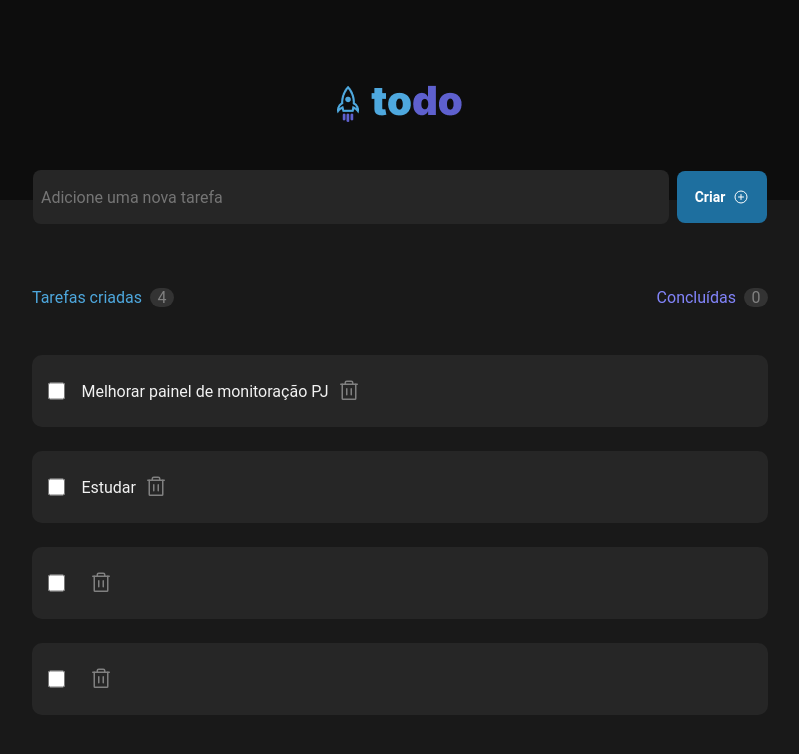
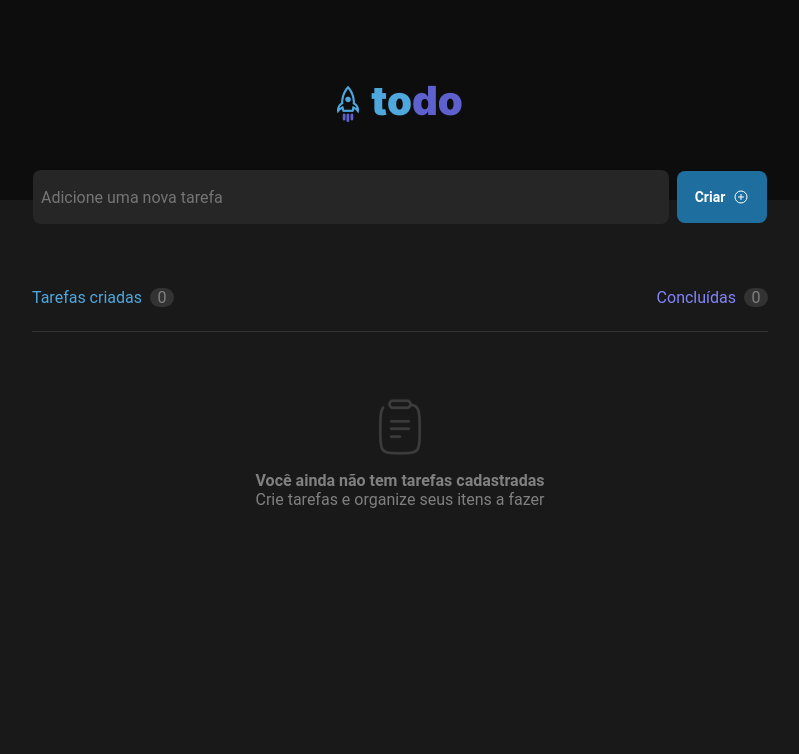
Before and after one commit to AnaVitorio/toDoList, a React (Vite) app: page / in a window 1280 px wide. Shown: the top 754 px of the page, without its empty margins (240-1039 px from the left). Built offline with nearby package versions, Linux system fonts and the light colour scheme.

Commit message:
ajustando lógica de funcionamento das tarefas

```diff
--- a/package.json
+++ b/package.json
@@ -12,7 +12,8 @@
   "dependencies": {
     "phosphor-react": "^1.4.1",
     "react": "^18.2.0",
-    "react-dom": "^18.2.0"
+    "react-dom": "^18.2.0",
+    "react-uuid": "^2.0.0"
   },
   "devDependencies": {
     "@types/react": "^18.2.15",
--- a/src/App.tsx
+++ b/src/App.tsx
@@ -3,31 +3,38 @@ import { AdicionarTarefa } from "./componets/AdicionarTarefa";
 import { Header } from "./componets/Header";
 import { PainelTarefas } from "./componets/PainelTarefas";
 
+export interface TypeTarefa {
+  id: string;
+  texto: string;
+  status: boolean;
+}
+
 function App() {
-  const [tarefa, setTarefa] = useState("");
-  const [listaTarefas, setListaTarefas] = useState([
-    "Melhorar painel de monitoração PJ",
-    "Estudar",
-    "",
-    "",
-  ]);
+  const [tarefa, setTarefa] = useState<TypeTarefa[]>([]);
+  const [listaTarefas, setListaTarefas] = useState<TypeTarefa[]>([]);
   const [quantidadeTarefasCriadas, setQuantidadeTarefasCriadas] = useState(0);
-  const [quantidadeTarefasConcluidas, setQuantidadeTarefasConcluidas] = useState(0);
+  const [quantidadeTarefasConcluidas, setQuantidadeTarefasConcluidas] =
+    useState(0);
 
   useEffect(() => {
     setQuantidadeTarefasCriadas(listaTarefas.length);
-  }),[listaTarefas];
+  }),
+    [listaTarefas];
 
   return (
     <div>
       <Header />
-      <AdicionarTarefa listaTarefas={listaTarefas} setListaTarefas={setListaTarefas} setTarefa={setTarefa} />
+      <AdicionarTarefa
+        listaTarefas={listaTarefas}
+        setListaTarefas={setListaTarefas}
+        setTarefa={setTarefa}
+      />
       <PainelTarefas
         listaTarefas={listaTarefas}
         setListaTarefas={setListaTarefas}
-        tarefa={tarefa}
         quantidadeTarefasCriadas={quantidadeTarefasCriadas}
         quantidadeTarefasConcluidas={quantidadeTarefasConcluidas}
+        setQuantidadeTarefasConcluidas={setQuantidadeTarefasConcluidas}
       />
     </div>
   );
--- a/src/componets/AdicionarTarefa.tsx
+++ b/src/componets/AdicionarTarefa.tsx
@@ -5,26 +5,33 @@ import {
   Dispatch,
   FormEvent,
   SetStateAction,
-  useState,
 } from "react";
+import uuid from "react-uuid";
+import { TypeTarefa } from "../App";
 
 interface Parameters {
-  listaTarefas: string[];
-  setListaTarefas: Dispatch<SetStateAction<string[]>>;
-  setTarefa: Dispatch<SetStateAction<string>>;
+  listaTarefas: TypeTarefa[];
+  setListaTarefas: Dispatch<SetStateAction<TypeTarefa[]>>;
+  setTarefa: Dispatch<SetStateAction<TypeTarefa[]>>;
 }
 
+var textoNovaTarefa = "";
+
 export function AdicionarTarefa(props: Parameters) {
-  const [novaTarefa, setNovaTarefa] = useState("");
 
   function handleSubmitCriarTarefa(event: FormEvent) {
     event.preventDefault();
+    var novaTarefa = {
+      id: uuid(),
+      texto: textoNovaTarefa,
+      status: false
+    }
     props.setListaTarefas([...props.listaTarefas, novaTarefa]);
+    console.log(novaTarefa);
   }
 
   const handleNovaTarefa = (event: ChangeEvent<HTMLInputElement>) =>{
-    setNovaTarefa(event.target.value);
-    props.setTarefa(novaTarefa);
+    textoNovaTarefa = event.target.value
   }
 
   return (
--- a/src/componets/PainelTarefas.tsx
+++ b/src/componets/PainelTarefas.tsx
@@ -2,41 +2,48 @@ import styles from "./PainelTarefas.module.css";
 import cliboard from "../assets/Clipboard.png";
 import { Tarefa } from "./Tarefa";
 import { Dispatch, SetStateAction } from "react";
+import { TypeTarefa } from "../App";
 
-interface Parameters{
-  tarefa: string;
-  listaTarefas: string[];
-  setListaTarefas: Dispatch<SetStateAction<string[]>>;
+interface Parameters {
+  listaTarefas: TypeTarefa[];
+  setListaTarefas: Dispatch<SetStateAction<TypeTarefa[]>>;
+  setQuantidadeTarefasConcluidas: Dispatch<SetStateAction<number>>;
   quantidadeTarefasCriadas: number;
   quantidadeTarefasConcluidas: number;
 }
 
 export function PainelTarefas(props: Parameters) {
 
-  const deletarTarefa = (tarefaDeletar: string) =>{
-    const novaListaTarefas = props.listaTarefas.filter(tarefa => {
-      return tarefa != tarefaDeletar;
-    })
+  const deletarTarefa = (idTarefaDeletar: string) => {
+    const novaListaTarefas = props.listaTarefas.filter((tarefa) => {
+      return tarefa.id != idTarefaDeletar;
+    });
 
     props.setListaTarefas(novaListaTarefas);
+  };
 
-  }
-
-
+  const handleTarefaChecked = () => {
+    var novaQuantidade: number = props.quantidadeTarefasConcluidas + 1;
+    props.setQuantidadeTarefasConcluidas(novaQuantidade);
+  };
 
   return (
     <div className={styles.painelTarefas}>
       <header>
         <div className={styles.criadas}>
           <span>Tarefas criadas</span>
-          <span className={styles.contador}>{props.quantidadeTarefasCriadas}</span>
+          <span className={styles.contador}>
+            {props.quantidadeTarefasCriadas}
+          </span>
         </div>
         <div className={styles.concluidas}>
           <span>Concluídas</span>
-          <span className={styles.contador}>{props.quantidadeTarefasConcluidas}</span>
+          <span className={styles.contador}>
+            {props.quantidadeTarefasConcluidas}
+          </span>
         </div>
       </header>
-      {props.listaTarefas.length === 0 ?
+      {props.listaTarefas.length === 0 ? (
         <div className={styles.painelTarefasCriadas}>
           <img src={cliboard} />
           <span>
@@ -44,10 +51,19 @@ export function PainelTarefas(props: Parameters) {
             <p>Crie tarefas e organize seus itens a fazer</p>
           </span>
         </div>
-      :<></>}
+      ) : (
+        <></>
+      )}
 
-      {props.listaTarefas.map((tarefa, index) =>{
-        return <Tarefa key={tarefa+index} textoTarefa={tarefa} deletarTarefa={deletarTarefa}/>
+      {props.listaTarefas.map((tarefa) => {
+        return (
+          <Tarefa
+            key={tarefa.id}
+            tarefa={tarefa}
+            deletarTarefa={deletarTarefa}
+            handleTarefaChecked={handleTarefaChecked}
+          />
+        );
       })}
     </div>
   );
--- a/src/componets/Tarefa.tsx
+++ b/src/componets/Tarefa.tsx
@@ -1,21 +1,34 @@
+import { TypeTarefa } from "../App";
 import sytles from "./Tarefa.module.css";
 import { Trash } from "phosphor-react";
 
 interface Parameters {
-  textoTarefa: string;
+  tarefa: TypeTarefa;
   deletarTarefa: (tarefa: string) => void;
+  handleTarefaChecked: () => void;
 }
 
 export function Tarefa(props: Parameters) {
+
   const handleExcluirTarefa = () => {
-    props.deletarTarefa(props.textoTarefa)
+    props.deletarTarefa(props.tarefa.id)
   };
+
+
+  const handleVerificarTarefaChecked = () =>{
+    var element  =  document.getElementById("checkbox") as HTMLInputElement;
+    if (element.checked) {
+      props.handleTarefaChecked;
+    } else {
+      return;
+    }
+  }
 
   return (
     <div className={sytles.tarefa}>
-      <input type="checkbox" id="checkbox" />
+      <input onChange={handleVerificarTarefaChecked} type="checkbox" id="checkbox" />
       <label htmlFor="checkbox"></label>
-      <p>{props.textoTarefa}</p>
+      <p>{props.tarefa.texto}</p>
       <Trash
         onClick={handleExcluirTarefa}
         className="icone-trash"
```
Also changed, not shown: 1 other file (tests, documents, lock files or other folders). Lines whose indentation alone changed are shown as unchanged.
